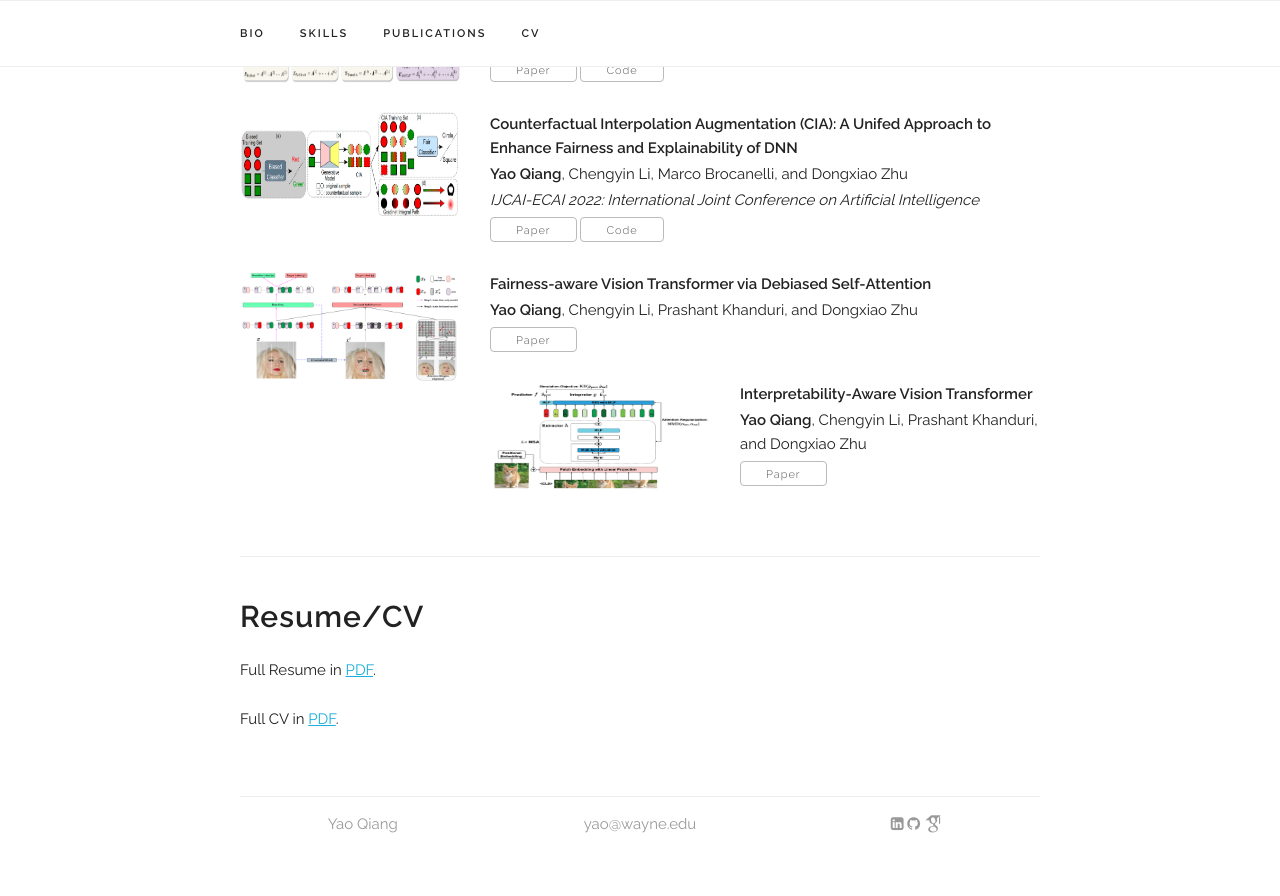
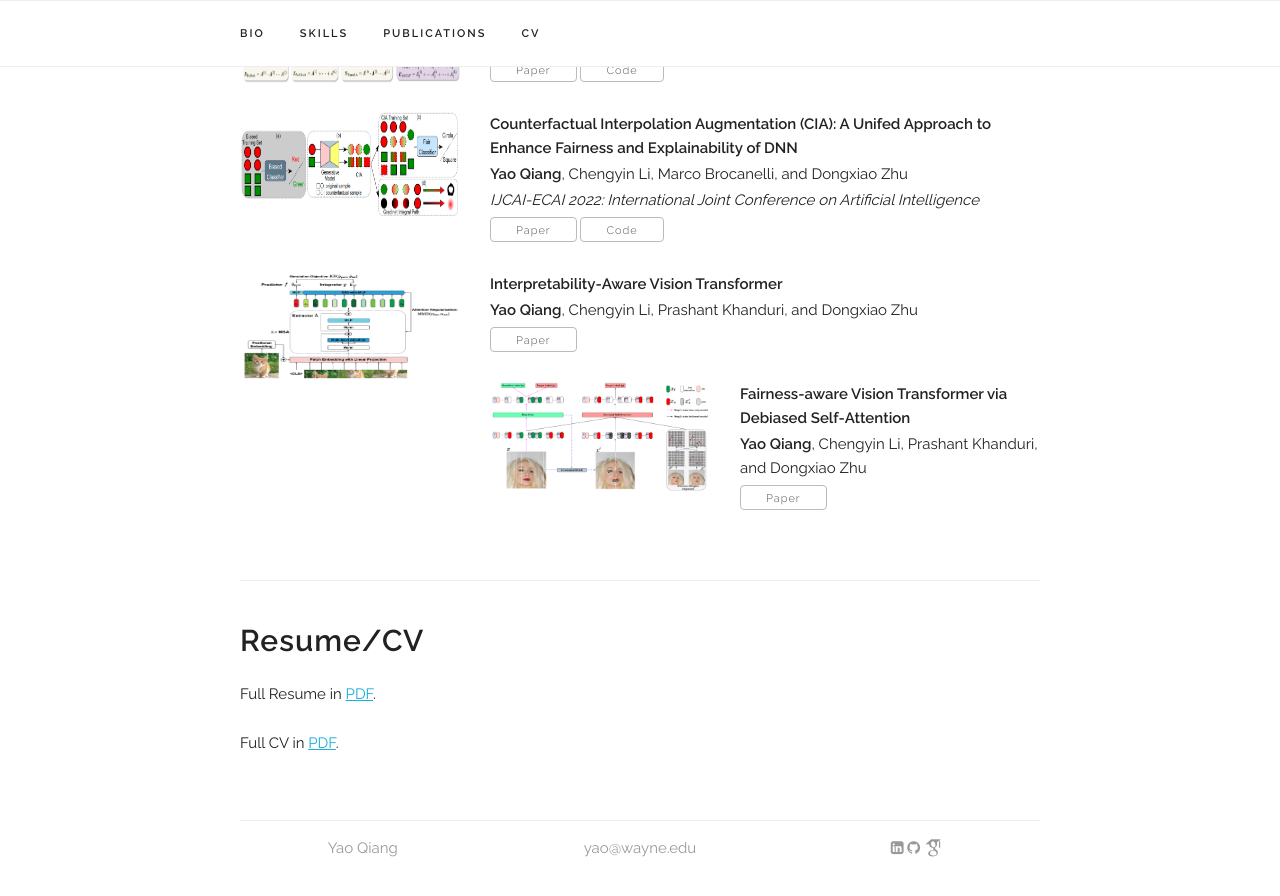
Before and after one commit to qiangyao1988/qiangyao1988.github.io, a Jekyll site: the page built from index.html, in a window 1280 px wide and 900 px high, scrolled down 1544 px. Shown: the top 896 px of the window. Built offline with Jekyll 4.4.1, drawn with Linux system fonts in a browser that asks for light colours; some web fonts are replaced; some of the changed lines change nothing that is shown.

Commit message:
Update publications.yaml
update

```diff
--- a/_data/publications.yaml
+++ b/_data/publications.yaml
@@ -58,14 +58,14 @@ papers:
     paper_img: "/assets/publications/2023_focalunetr/2023_focalunetr.png"
     selected: n
 
+  - title: "Interpretability-Aware Vision Transformer"
+    authors: <b>Yao Qiang</b>, Chengyin Li, Prashant Khanduri, and Dongxiao Zhu
+    paper_pdf: "/assets/publications/2023_iaViT/paper_IAViT.pdf"
+    paper_img: "/assets/publications/2023_iaViT/paper_IAViT.png"
+    selected: y
+
   - title: "Fairness-aware Vision Transformer via Debiased Self-Attention"
     authors: <b>Yao Qiang</b>, Chengyin Li, Prashant Khanduri, and Dongxiao Zhu
     paper_pdf: "/assets/publications/2023_fair_ViT/paper_fair_ViT.pdf"
     paper_img: "/assets/publications/2023_fair_ViT/paper_fair_ViT.png"
     selected: y
-
-  - title: "Interpretability-Aware Vision Transformer"
-    authors: <b>Yao Qiang</b>, Chengyin Li, Prashant Khanduri, and Dongxiao Zhu
-    paper_pdf: "/assets/publications/2023_iaViT/paper_IAViT.pdf"
-    paper_img: "/assets/publications/2023_iaViT/paper_IAViT.png"
-    selected: y
```
